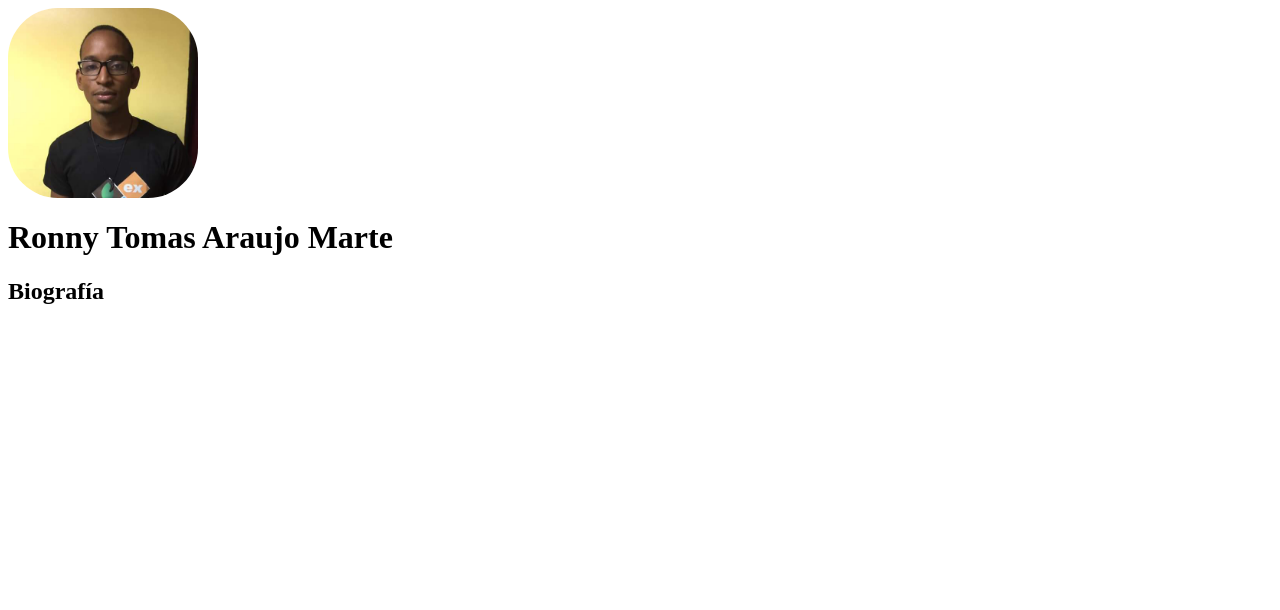
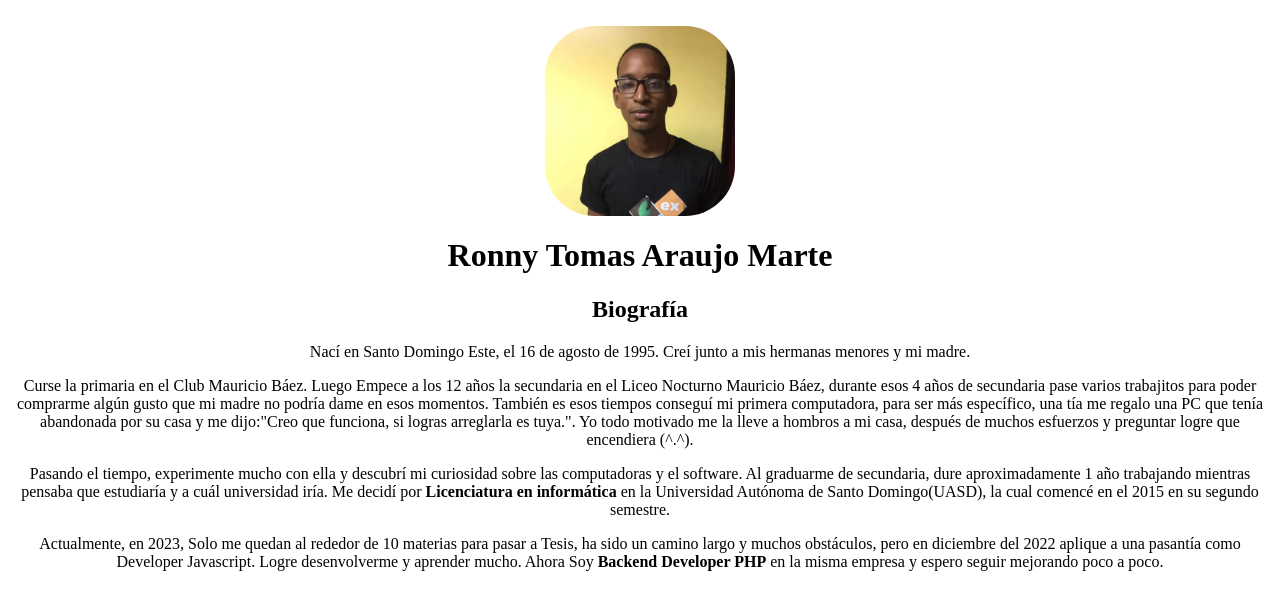
Before and after one commit to RonnyAraujoTest/mi_biografia_web, a plain HTML site: page index.html in a window 1280 px wide. Drawn offline with Linux system fonts and the light colour scheme.

Commit message:
biografia completa.

```diff
--- a/index.html
+++ b/index.html
@@ -5,13 +5,27 @@
     <title>Mi AutoBiografia</title>
 </head>
 <body>
+    <center>
+        <br>
         <img src="./assest/my_photo_1.jpg" alt="mi photo" loading="lazy" style="width: 190px; height: auto; border-radius: 50px;">
         <h1>Ronny Tomas Araujo Marte</h1>
         <section>
             <h2>Biografía</h2>
             <p>
-
+                Nací en Santo Domingo Este, el 16 de agosto de 1995. Creí junto a mis hermanas menores y mi madre.
+            </p>
+            <p>
+                Curse la primaria en el Club Mauricio Báez. Luego Empece a los 12 años la secundaria en el Liceo Nocturno Mauricio Báez, durante esos 4 años de secundaria pase varios trabajitos para poder comprarme algún gusto que mi madre no podría dame en esos momentos.
+                También es esos tiempos conseguí mi primera computadora, para ser más específico, una tía me regalo una PC que tenía abandonada por su casa y me dijo:"Creo que funciona, si logras arreglarla es tuya.". Yo todo motivado me la lleve a hombros a mi casa, después de muchos esfuerzos y preguntar logre que encendiera (^.^).
+            </p>
+            <p>
+                Pasando el tiempo, experimente mucho con ella y descubrí mi curiosidad sobre las computadoras y el software. Al graduarme de secundaria, dure aproximadamente 1 año trabajando mientras pensaba que estudiaría y a cuál universidad iría. Me decidí por <strong>Licenciatura en informática</strong> en la Universidad Autónoma de Santo Domingo(UASD), la cual comencé en el 2015 en su segundo semestre.
+            </p>
+            <p>
+                Actualmente, en 2023, Solo me quedan al rededor de 10 materias para pasar a Tesis, ha sido un camino largo y muchos obstáculos, pero en diciembre del 2022 aplique a una pasantía como Developer Javascript. Logre desenvolverme y aprender mucho.
+                Ahora Soy <strong>Backend Developer PHP</strong> en la misma empresa y espero seguir mejorando poco a poco.
             </p>
         </section>
+    </center>
 </body>
 </html>
```
Lines whose indentation alone changed are shown as unchanged.
